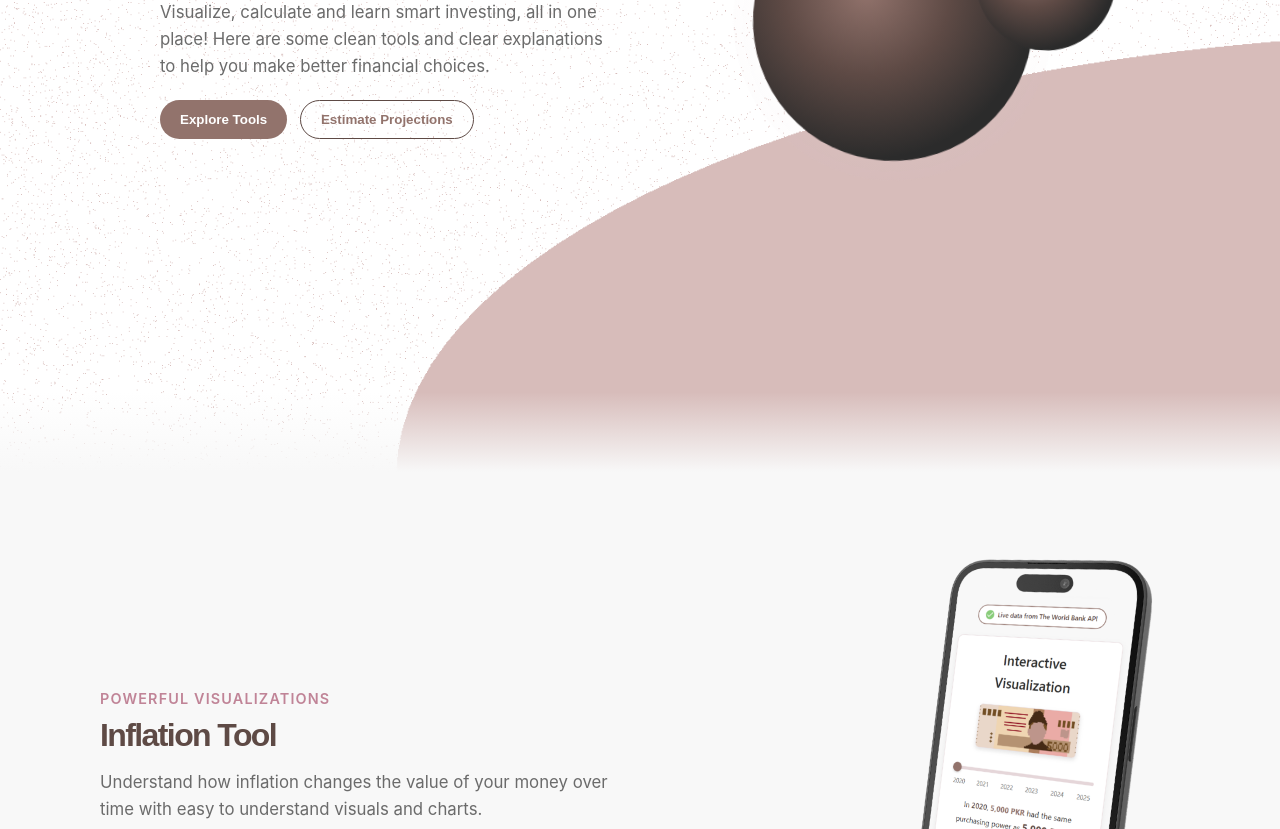
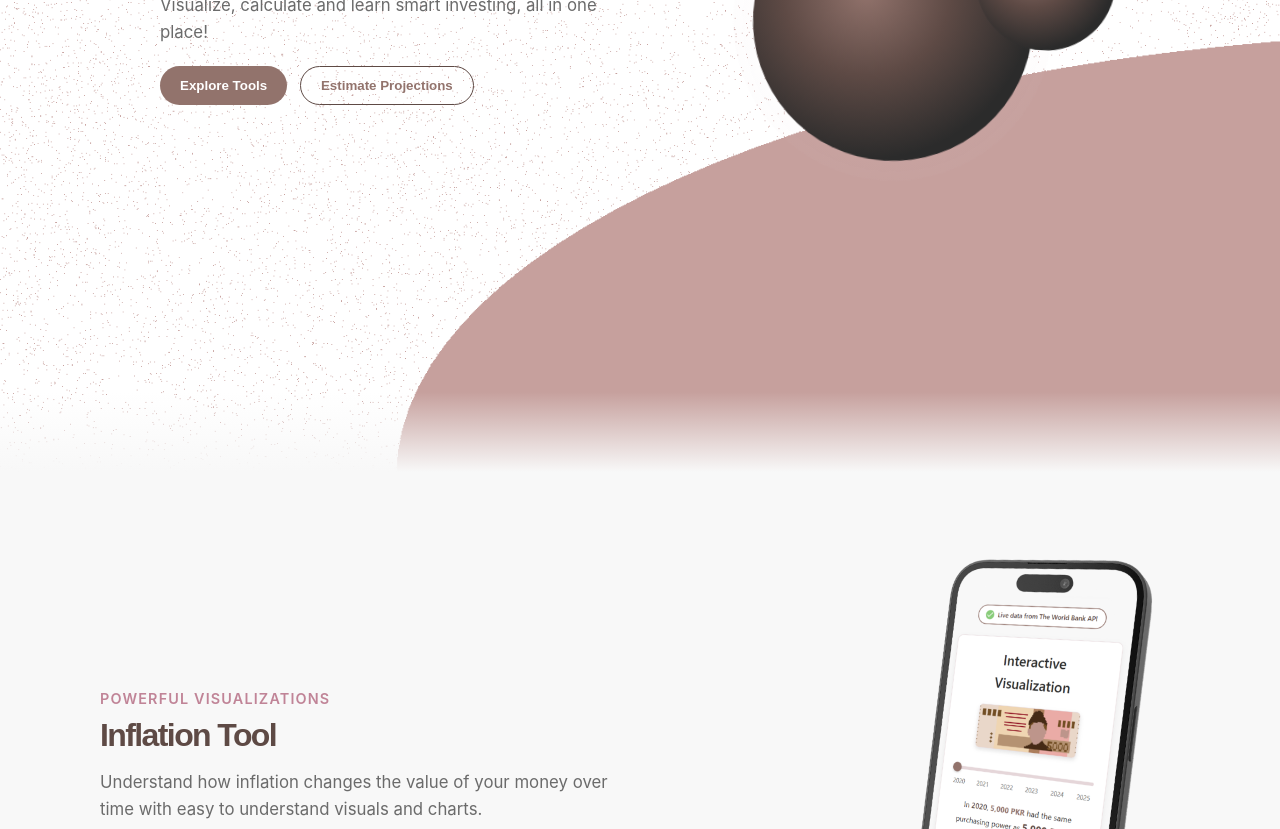
Before and after one commit to Nofalzia/Finance-Dashboard, a plain HTML site: page index.html in a window 1280 px wide. Shown: the part 377-1206 px from the top of the page. Drawn offline with Linux system fonts and the light colour scheme; a web font is replaced by a local one.

Commit message:
Minor Changes

```diff
--- a/index.html
+++ b/index.html
@@ -23,8 +23,8 @@
   <!-- HERO (text LEFT, svgs RIGHT using flex) -->
   <section class="hero" aria-labelledby="hero-heading">
     <div class="hero-left">
-      <h1 id="hero-heading" class="hero-heading">Simple tools to understand your finances</h1>
-      <p>Visualize, calculate and learn smart investing, all in one place! Here are some clean tools and clear explanations to help you make better financial choices.</p>
+      <h1 id="hero-heading" class="hero-heading">Understand your finances</h1>
+      <p>Visualize, calculate and learn smart investing, all in one place!</p>
       <div class="hero-ctas">
         <!-- Goes to the first tool section -->
         <button class="btn primary" onclick="location.href='#inflation'">Explore Tools</button>
--- a/styles.css
+++ b/styles.css
@@ -126,7 +126,7 @@ nav a:hover{color:var(--primary-dark)}
   content: "";
   position: absolute;
   inset: 0;
-  background: rgba(255, 255, 255, 0.65); /* semi-transparent white */
+  background: rgba(255, 255, 255, 0.5); /* semi-transparent white */
   z-index: 0;
 }
 
```
